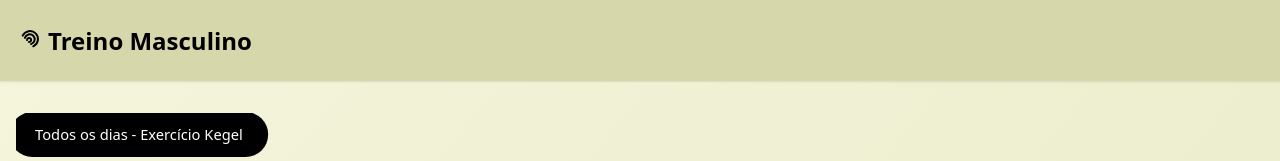
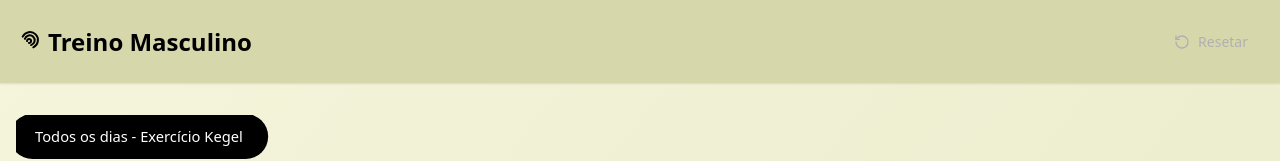
Before and after one commit to szversed/kegel, a plain HTML site: page index.html in a window 1280 px wide. Shown: the top 161 px of the page. Drawn offline with Linux system fonts and the light colour scheme.

Commit message:
Update index.html

```diff
--- a/index.html
+++ b/index.html
@@ -51,6 +51,22 @@
             color: var(--black);
             font-size: 1.5rem;
             font-weight: bold;
+        }
+        .reset-button {
+            display: flex;
+            align-items: center;
+            gap: 0.5rem;
+            padding: 0.5rem 1rem;
+            border: none;
+            background: none;
+            color: var(--gray-300);
+            cursor: pointer;
+            font-size: 0.875rem;
+            transition: transform 0.2s, color 0.2s;
+        }
+        .reset-button:hover {
+            color: var(--black);
+            transform: scale(1.05);
         }
         main {
             max-width: 80rem;
@@ -230,6 +246,13 @@
                 </svg>
                 Treino Masculino
             </div>
+            <button class="reset-button" onclick="resetWorkout()">
+                <svg xmlns="http://www.w3.org/2000/svg" width="16" height="16" viewBox="0 0 24 24" fill="none" stroke="currentColor" stroke-width="2" stroke-linecap="round" stroke-linejoin="round">
+                    <path d="M3 12a9 9 0 1 0 9-9 9.75 9.75 0 0 0-6.74 2.74L3 8"/>
+                    <path d="M3 3v5h5"/>
+                </svg>
+                Resetar
+            </button>
         </div>
     </header>
     <main>
@@ -512,6 +535,28 @@
             }
         }
 
+        function resetWorkout() {
+            if (confirm('Tem certeza que deseja resetar para os valores padrão?')) {
+                if (timerInterval) {
+                    clearInterval(timerInterval);
+                    timerInterval = null;
+                }
+                workouts = JSON.parse(JSON.stringify(defaultWorkouts));
+                workoutData = {};
+                currentExercise = 0;
+                currentSet = 0;
+                currentRep = 0;
+                timeLeft = 0;
+                isTimerPaused = false;
+                timerState = 'contraction';
+                isInitialRender = true;
+                contractionTime = 10;
+                localStorage.clear();
+                initializeWorkoutData();
+                updateUI();
+            }
+        }
+
         function updateUI() {
             document.querySelectorAll('.workout-tab').forEach((tab, index) => {
                 tab.className = `workout-tab ${index === currentWorkout ? 'active' : ''}`;
```
